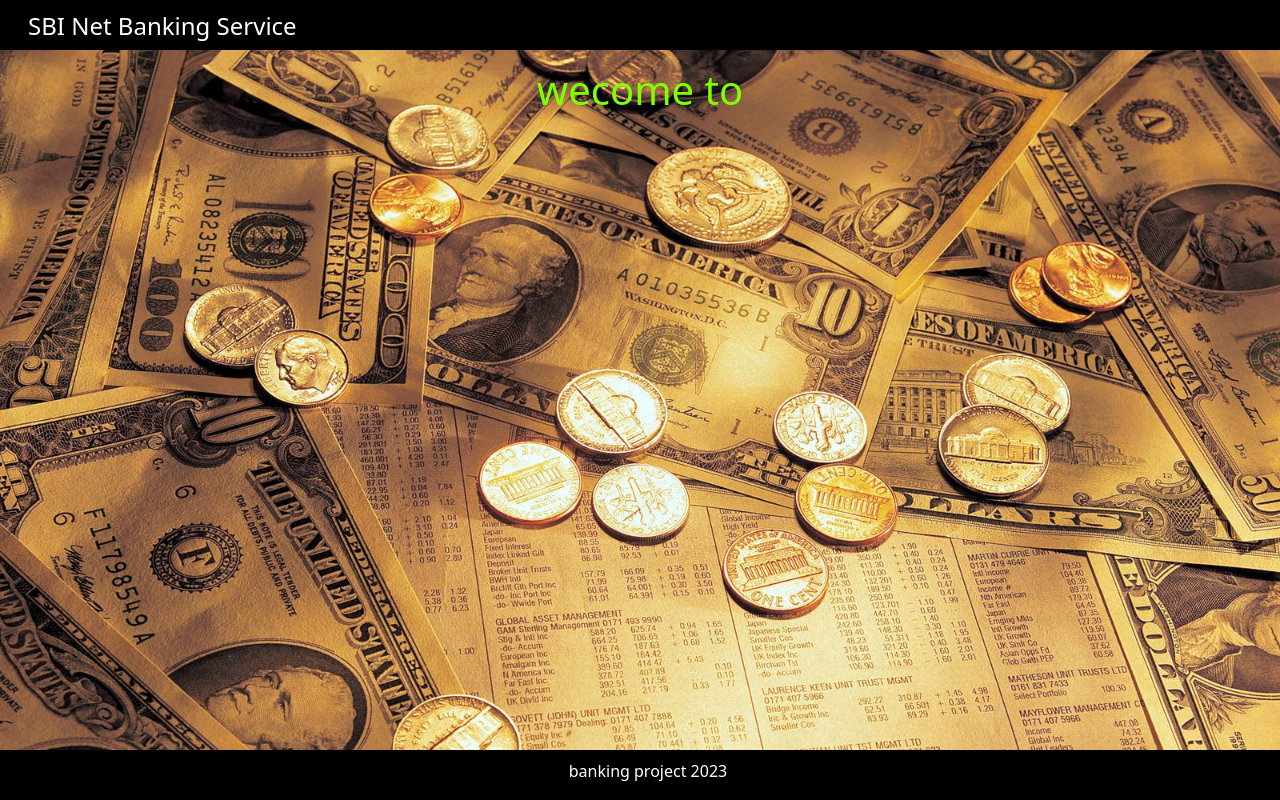
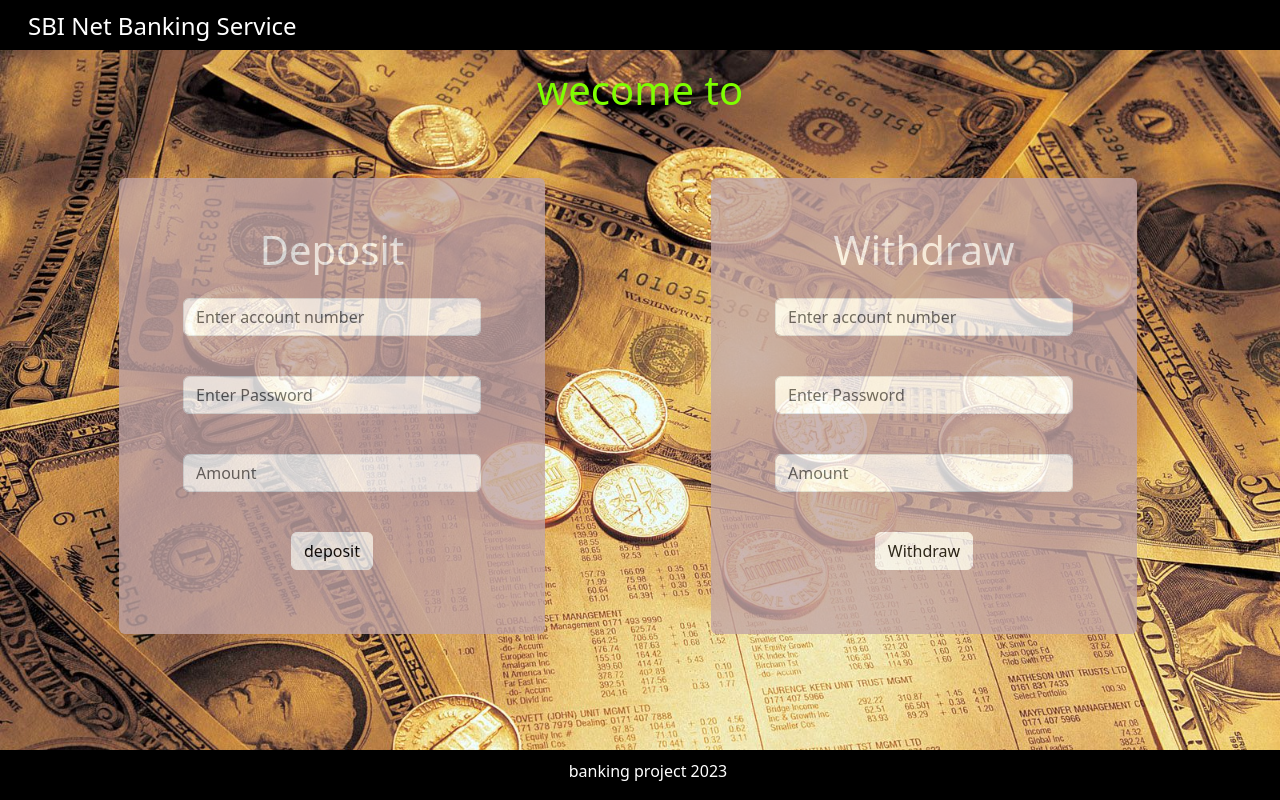
Before and after one commit to sadik9633/Bank_Angular, an Angular app: page /dashboard in a window 1280 px wide. Built offline with nearby package versions, Linux system fonts and the light colour scheme.

Commit message:
text added

```diff
--- a/src/app/dashboard/dashboard.component.html
+++ b/src/app/dashboard/dashboard.component.html
@@ -1 +1,43 @@
 <h1 class="mt-3">wecome to {{user}}</h1>
+<div class="container-fluid row mb-5 p-5">
+    <div class="text-center container col-lg-6 col-md-12">
+        <div class="container w-75 rounded text-center p-5 mt-2"
+            style="background-color:rgb(194, 165, 165); opacity:0.8;">
+            <h1 class="text-white">Deposit</h1>
+            <form action="">
+                <div class="p-3 mt-2"><input [(ngModel)]="acno" id="acid" name="acnum1" class="form-control" type="text"
+                        placeholder="Enter account number"></div>
+                <div class="p-3 mt-2"><input [(ngModel)]="psw" id="psw1" name="paswrd1" class="form-control" type="password "
+                        placeholder="Enter Password"></div>
+                <div class="p-3 mt-2"><input [(ngModel)]="amnt" id="amouid" name="amnt1" class="form-control" type="text"
+                        placeholder="Amount">
+                </div>
+
+                <div class="p-3 mt-2"><button (click)="deposit()" type="button" class="btn btn-light">deposit</button></div>
+
+
+            </form>
+
+        </div>
+    </div>
+
+    <div class="text-center container col-lg-6 col-md-12">
+        <div class="container w-75 rounded text-center p-5 mt-2"
+            style="background-color:rgb(194, 165, 165); opacity:0.8;">
+            <h1 class="text-white">Withdraw</h1>
+            <form action="">
+                <div class="p-3 mt-2"><input [(ngModel)]="acno1" id="acid2" name="acnum2" class="form-control" type="text"
+                        placeholder="Enter account number"></div>
+                <div class="p-3 mt-2"><input [(ngModel)]="psw1" id="psw2" name="paswrd2" class="form-control" type="password "
+                        placeholder="Enter Password"></div>
+                <div class="p-3 mt-2"><input [(ngModel)]="amnt1" id="amouid1" name="amnt2" class="form-control" type="text"
+                        placeholder="Amount"></div>
+
+                <div class="p-3 mt-2"><button (click)="withdraw()" type="button" class="btn btn-light">Withdraw</button></div>
+
+
+            </form>
+
+        </div>
+    </div>
+</div>
--- a/src/app/dashboard/dashboard.component.ts
+++ b/src/app/dashboard/dashboard.component.ts
@@ -10,6 +10,16 @@ export class DashboardComponent implements OnInit {
 
   user=''
 
+  acno:any
+  psw:any
+  amnt:any
+
+  acno1:any
+  psw1:any
+  amnt1:any
+
+
+
   constructor(private ds:DataService) {
     this.user=this.ds.currentUser
   }
@@ -17,4 +27,28 @@ export class DashboardComponent implements OnInit {
   ngOnInit(): void {
   }
 
+  deposit(){
+   var acno=this.acno
+   var psw=this.psw
+   var amnt=this.amnt
+   const result=this.ds.deposit(acno,psw,amnt)
+   if(result){
+     alert(`your account has been credited with amount ${amnt}.and the current balance is ${result}`)
+   }
+   else{
+    alert("incurrect account number or password")
+   }
+  }
+
+  withdraw(){
+    var acno=this.acno1
+    var psw=this.psw1
+    var amnt=this.amnt1
+    const result=this.ds.withdraw(acno,psw,amnt)
+   if(result){
+     alert(`your account has been depited with amount ${amnt}.and the current balance is ${result}`)
+   }
+
+  }
+
 }
--- a/src/app/login/login.component.html
+++ b/src/app/login/login.component.html
@@ -2,7 +2,7 @@
 
 <div class="container w-50 border border-white text-center p-5 mt-3" style="background-color:rgb(194, 165, 165); opacity:0.8;">
     <h2>Sign In To Your Bank Account</h2>
-    <form action=""(ngSubmit)="login()">
+    <form action="" (ngSubmit)="login()">
          <div class="p-3 mt-3"><input [(ngModel)]="acno" id="acid" name="acnum1" class="form-control" type="text" [placeholder]="inputplaceholder"></div>
          <div class="p-3 mt-3"><input [(ngModel)]="psw"  id="psw1" name="paswrd1" class="form-control" type="password " placeholder="Enter Password"></div>
          <div class="p-3 mt-3"><button type="submit"  class="btn btn-outline-dark">login</button></div>
--- a/src/app/services/data.service.ts
+++ b/src/app/services/data.service.ts
@@ -47,4 +47,58 @@ export class DataService {
   }
   //alert('login clicked')
   }
-}
+
+  deposit(acnum:any ,password:any,  amount:any){
+  let userDetails=this.userDetails
+  //convert string amount to number
+  var amnt=parseInt(amount)
+  if(acnum in userDetails){
+    if(password==userDetails[acnum]["password"]){
+      //update balance
+      userDetails[acnum]["balance"]+=amnt
+
+
+      //return current balance
+      return userDetails[acnum]["balance"]
+    }
+    else{
+      return false
+    }
+  }
+  else{
+    return false
+  }
+  }
+
+  withdraw(acnum:any ,password:any,  amount:any){
+    let userDetails=this.userDetails
+    //convert string amount to number
+    var amnt=parseInt(amount)
+    if(acnum in userDetails){
+      if(password==userDetails[acnum]["password"]){
+        if(amnt<userDetails[acnum]["balance"]){
+
+
+        //update balance
+        userDetails[acnum]["balance"]-=amnt
+
+
+        //return current balance
+        return userDetails[acnum]["balance"]
+      }
+      else{
+        alert(`insufficent balance`)
+          return false
+      }
+    }
+      else{
+        alert(`incurrect password`)
+        return false
+      }
+    }
+    else{
+      alert(`incurrect account number`)
+      return false
+    }
+    }
+  }
```
